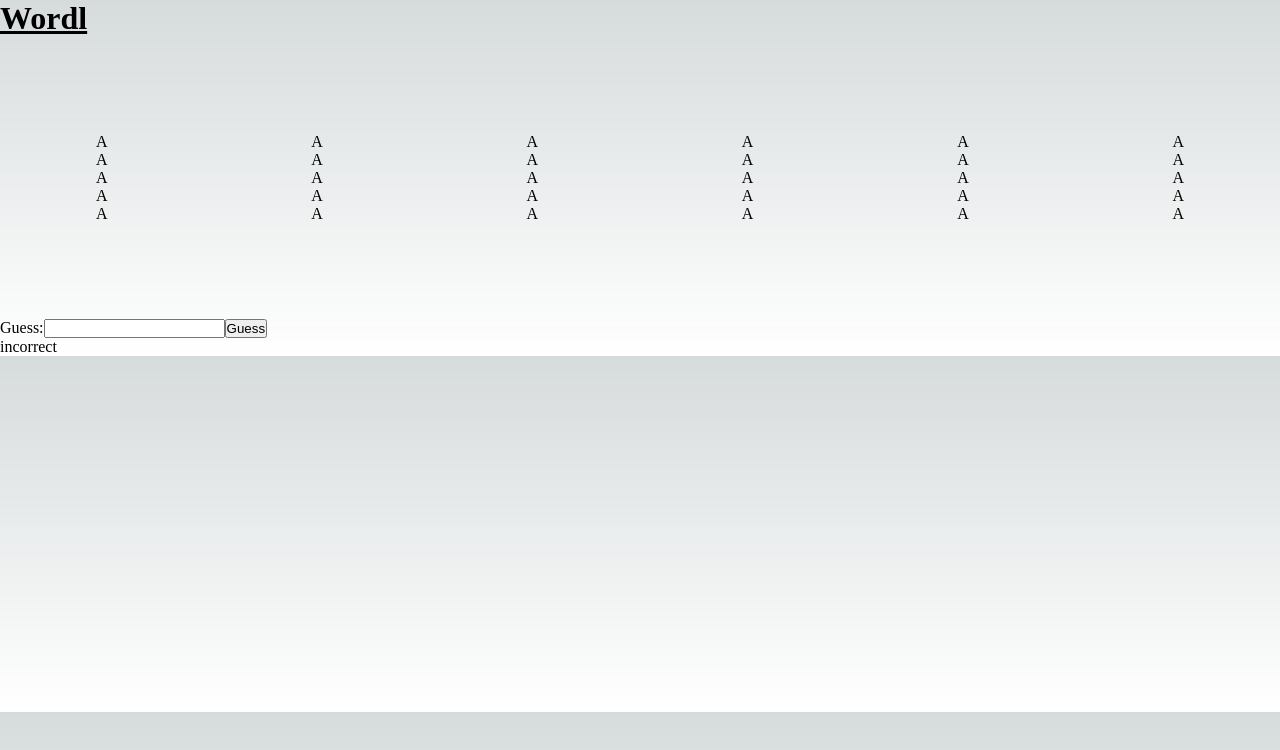
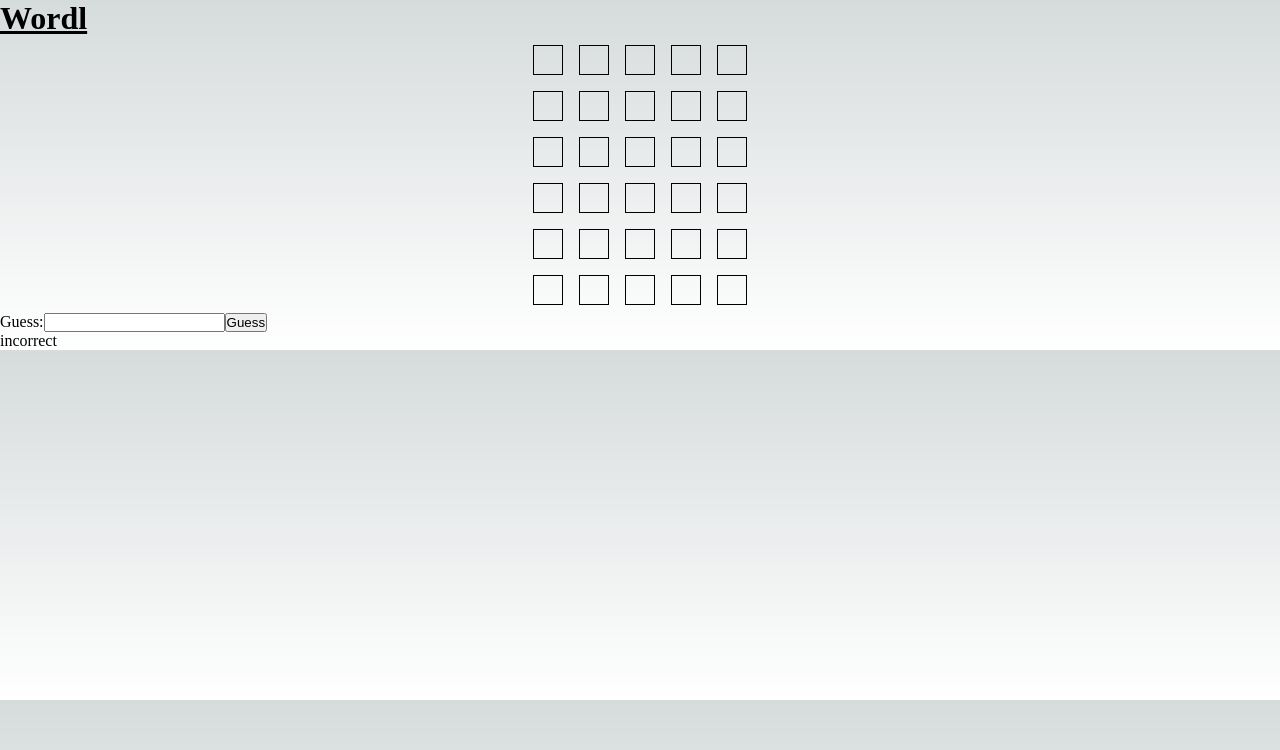
Before and after one commit to siansrd/wordl_clone, a Next.js app: page / in a window 1280 px wide. Shown: the top 750 px of the page. Built offline with nearby package versions, Linux system fonts and the light colour scheme.

Commit message:
Displays guesses in grid

```diff
--- a/components/Box.tsx
+++ b/components/Box.tsx
@@ -1,7 +1,9 @@
+import styles from '../styles/Home.module.css'
+
 type BoxProps = {
   letter: string;
 }
 
-const Box = ({ letter }: BoxProps) => <div>{letter}</div>;
+const Box = ({ letter }: BoxProps) => <div className={styles.charBox}>{letter}</div>;
 
 export default Box
--- a/components/Game.tsx
+++ b/components/Game.tsx
@@ -17,7 +17,7 @@
   }
 
   return <div>
-    <Grid/>
+    <Grid guesses={guesses}/>
     <Guess submitGuess={submitGuess}/>
     <p>{gameWon ? "correct" : "incorrect"}</p>
   </div>
--- a/components/Grid.tsx
+++ b/components/Grid.tsx
@@ -1,11 +1,17 @@
 import Row from "./Row"
 import styles from '../styles/Home.module.css'
+import { GUESSES } from "../game/game_config"
 
-const Grid = () => {
+type GridProps = {
+  guesses: string[]
+}
 
-  const GUESSES = 6
+const Grid = ({guesses}: GridProps) => {
 
-  const rows = [...Array(GUESSES)].map((_, i) => <Row key={i}/>)
+  const rows = [...Array(GUESSES)].map((_, i) => {
+    const word: string = guesses[i]
+    return <Row word={word ? word : "     "} key={i} />
+  })
 
   return <div className={styles.grid}>
     {rows}
--- a/components/Row.tsx
+++ b/components/Row.tsx
@@ -1,11 +1,16 @@
+import { WORD_LENGTH } from "../game/game_config"
+import styles from "../styles/Home.module.css"
 import Box from "./Box"
 
-const Row = () => {
-  const WORD_LENGTH = 5
+type RowProps = {
+  word: string
+}
 
-  const boxes = [...Array(WORD_LENGTH)].map((_, i) => <Box letter={"A"} key={i}></Box>)
+const Row = ({word}: RowProps) => {
 
-  return <div>{boxes}</div>
+  const boxes = [...Array(WORD_LENGTH)].map((_, i) => <Box letter={word[i]} key={i}></Box>)
+
+  return <div className={styles.row}>{boxes}</div>
 }
 
 export default Row
--- a/game/game_config.ts
+++ b/game/game_config.ts
@@ -1 +1,3 @@
 export const ANSWER = "raise"
+export const GUESSES = 6
+export const WORD_LENGTH = 5
--- a/styles/Home.module.css
+++ b/styles/Home.module.css
@@ -4,9 +4,21 @@
 
 .grid {
   display: flex;
-  flex-direction: row;
-  justify-content: space-between;
+  flex-direction: column;
+  /* justify-content: space-between; */
   align-items: center;
-  padding: 6rem;
   /* min-height: 100vh; */
 }
+
+.row {
+  display: flex;
+  flex-direction: row;
+}
+
+.charBox {
+  border: black solid 1px;
+  width: 30px;
+  height: 30px;
+  text-align: center;
+  margin: 0.5rem;
+}
```
